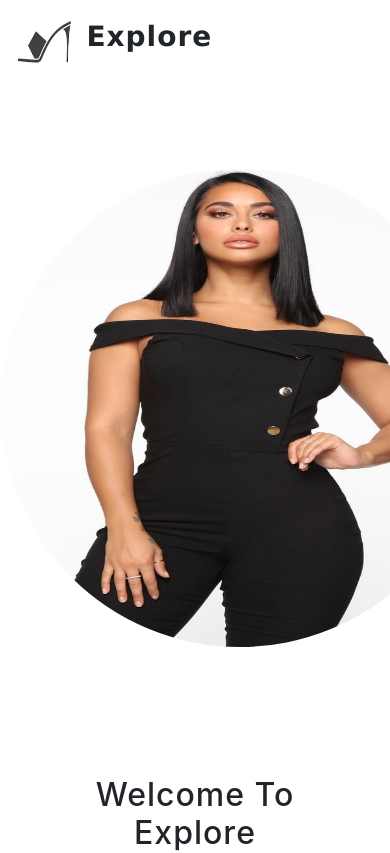
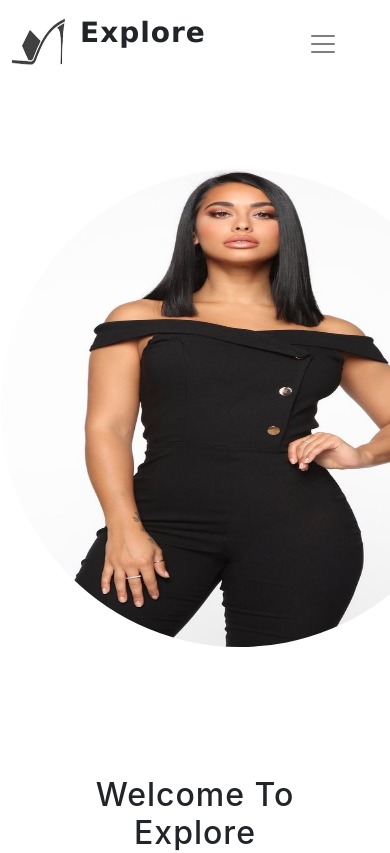
Before and after one commit to GabriellaAmah/Reactjs_Ecommerce_store, a React (Create React App) app: page / in a window 390 px wide. Shown: the top 853 px of the page. Built offline with nearby package versions, Linux system fonts and the light colour scheme; the HTML template or start-up script is replaced by a standard one.

Commit message:
fixed css styling

```diff
--- a/public/index.html
+++ b/public/index.html
@@ -3,7 +3,7 @@
   <head>
     <meta charset="utf-8" />
     <link rel="icon" href="%PUBLIC_URL%/favicon.ico" />
-    <meta name="viewport" content="width=device-width, initial-scale=1" />
+    <meta name="viewport" content="width=device-width, initial-scale=1 user-scalable=no"  />
     <meta name="theme-color" content="#000000" />
     <meta
       name="description"
--- a/src/E-commerce frontend/components/layout/Nav/nav.css
+++ b/src/E-commerce frontend/components/layout/Nav/nav.css
@@ -39,8 +39,15 @@
 
 
 @media screen and (max-width: 900px){
+    .brand{
+        padding:1em 1em 1em 0;
+        font-size: 0.1em;
+    }
+
     button {
        padding:1em 5em !important;
+       position: relative;
+       right: 4em;
     }
 
     .navbar{
```
